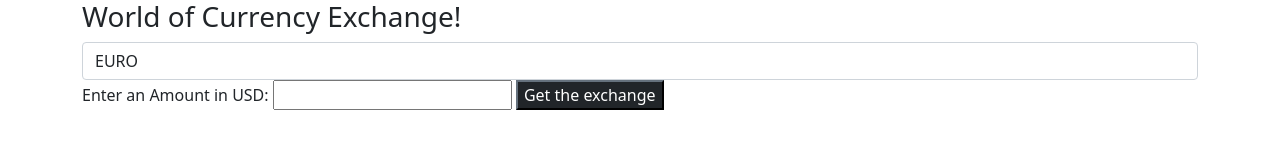
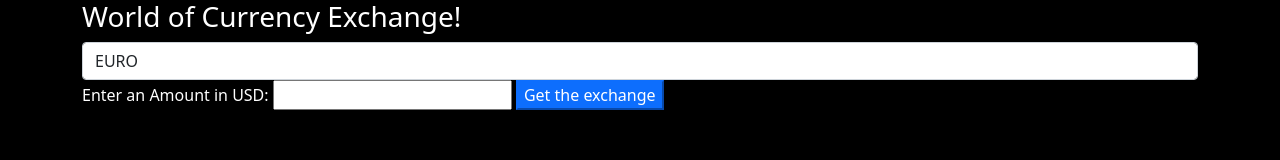
Before and after one commit to jakeedgar/currency-exchange, a website built with webpack: page src/index.html in a window 1280 px wide. Built offline with nearby package versions, Linux system fonts and the light colour scheme.

Commit message:
clean up unused code and basic styling

```diff
--- a/src/css/styles.css
+++ b/src/css/styles.css
@@ -0,0 +1,4 @@
+body {
+  background-color: #000;
+  color: #fff;
+}
--- a/src/index.html
+++ b/src/index.html
@@ -21,7 +21,7 @@
           </select>
           <label for="amount">Enter an Amount in USD:</label>
           <input id="amount" type="number">
-          <button class="btn-dark" id="btn-exchange">Get the exchange</button>
+          <button class="btn-primary" id="btn-exchange">Get the exchange</button>
         </div>
         <div id="exchange-display"></div>
         <!-- <div class="gif-display"></div> -->
--- a/src/index.js
+++ b/src/index.js
@@ -5,10 +5,6 @@ import $ from 'jquery';
 import CurrencyExchange from './js/currency-api.js';
 
 function displayExchange(response, amount) {
-  console.log(response);
-  console.log(response.target_code);
-  console.log(response.conversion_result);
-  console.log(response.amount);
   if (response.result === "success") {
     $("#exchange-display").text(`Your ${amount} in USD converts to: ${parseFloat(response.conversion_result).toFixed(2)} in ${response.target_code}`);
   } else {
```
